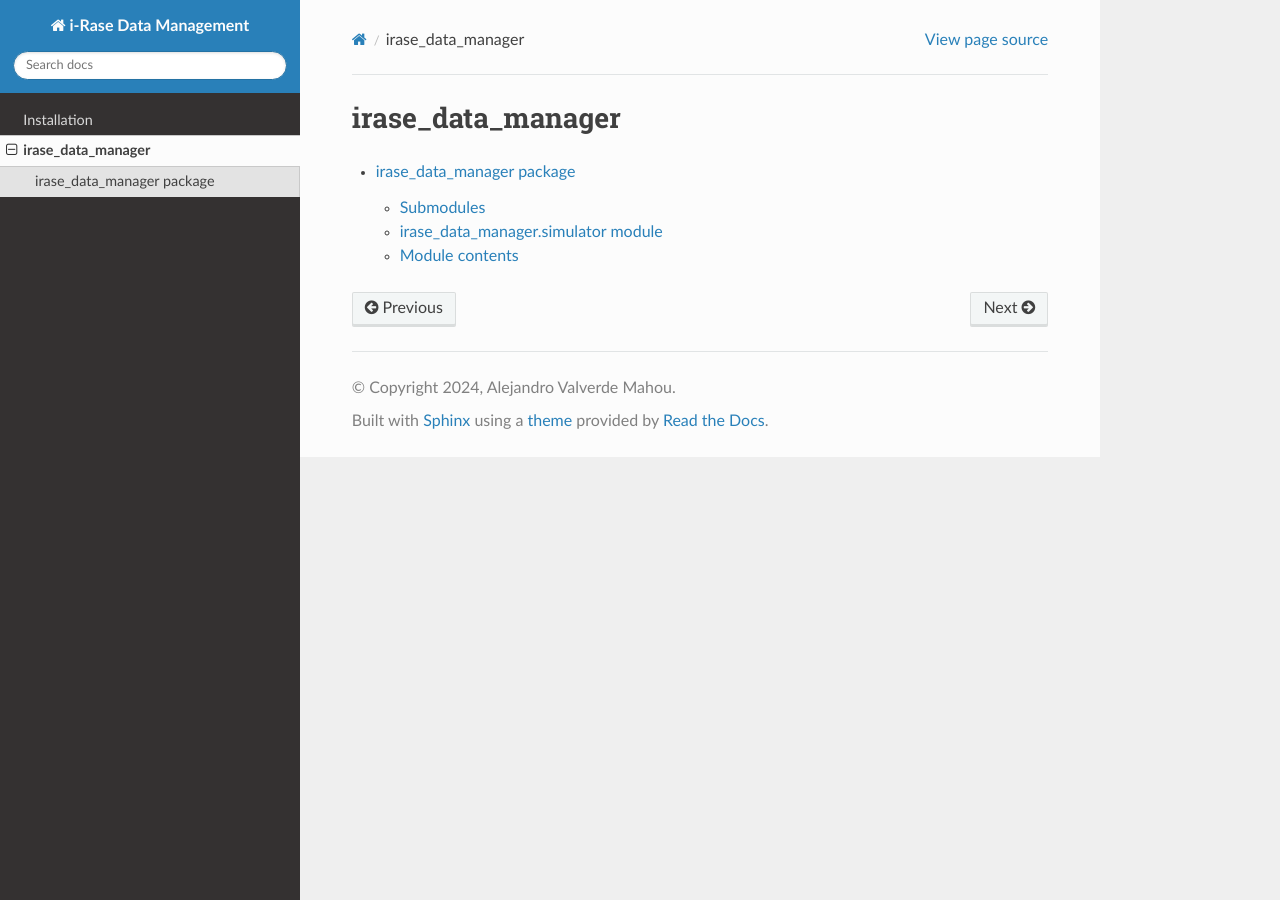
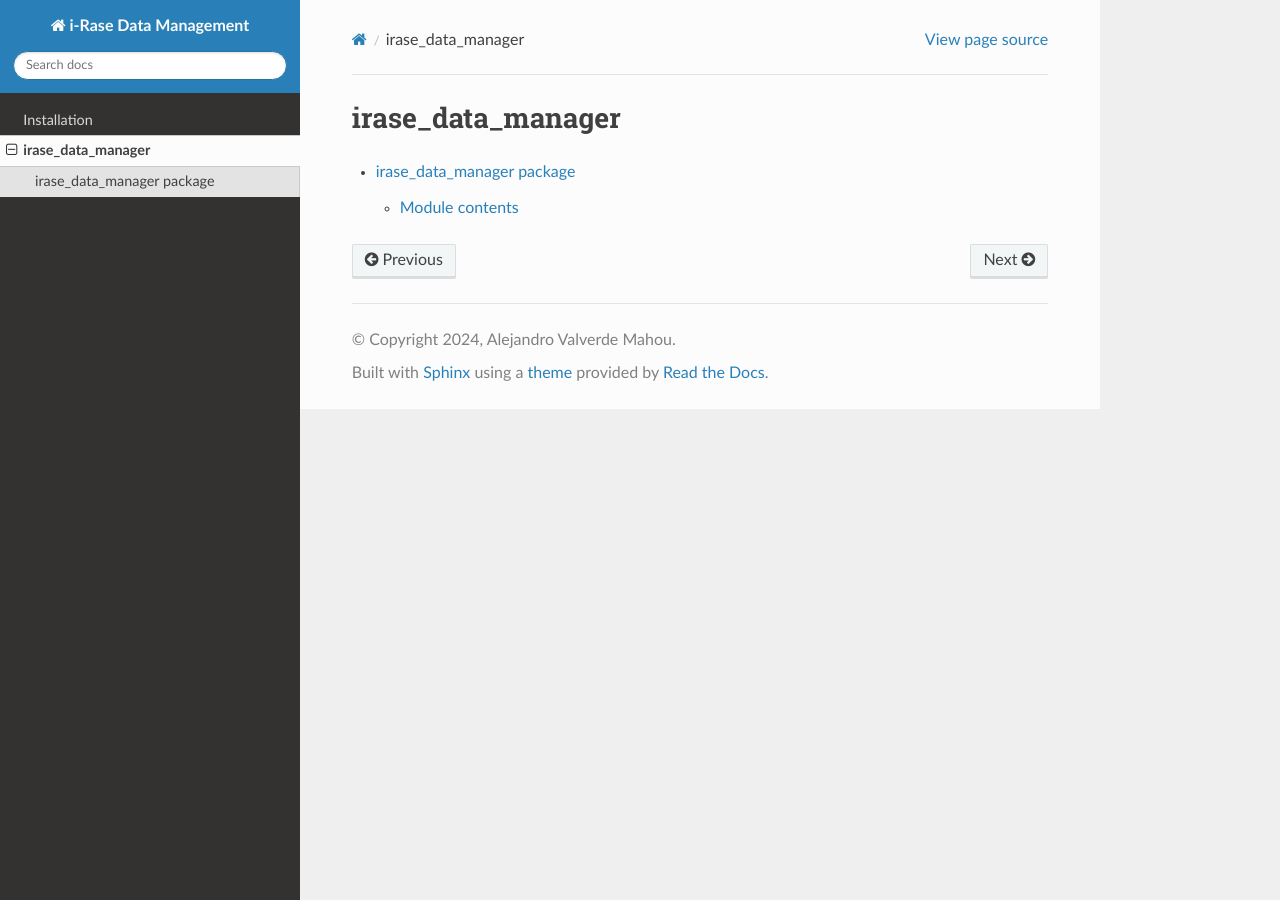
Before and after one commit to Pheithar/iRASE-data-manager, a Sphinx documentation site: the page built from docs/modules.rst, in a window 1280 px wide. Built offline with Sphinx 7.4.7 and the Read the Docs theme 2.0.0, drawn with Linux system fonts in a browser that asks for light colours.

Commit message:
Update the way of doing the docs

```diff
--- a/docs/index.rst
+++ b/docs/index.rst
@@ -22,8 +22,6 @@ Features
    installation
    modules
 
-
-
 Indices and tables
 ==================
 
--- a/docs/irase_data_manager.rst
+++ b/docs/irase_data_manager.rst
@@ -1,16 +1,5 @@
 irase\_data\_manager package
 ============================
-
-Submodules
-----------
-
-irase\_data\_manager.simulator module
--------------------------------------
-
-.. automodule:: irase_data_manager.simulator
-   :members:
-   :undoc-members:
-   :show-inheritance:
 
 Module contents
 ---------------
```
Also changed, not shown: .readthedocs.yaml.
